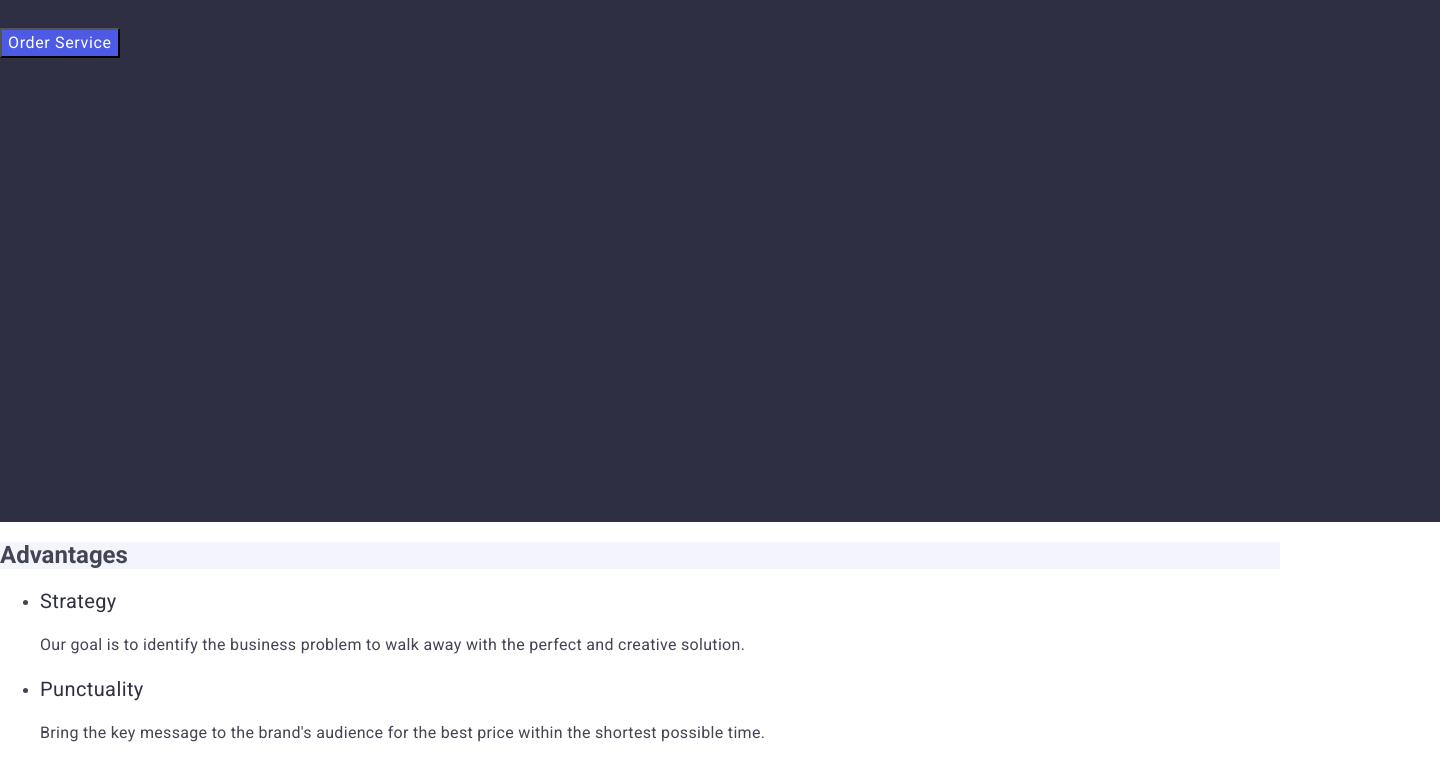
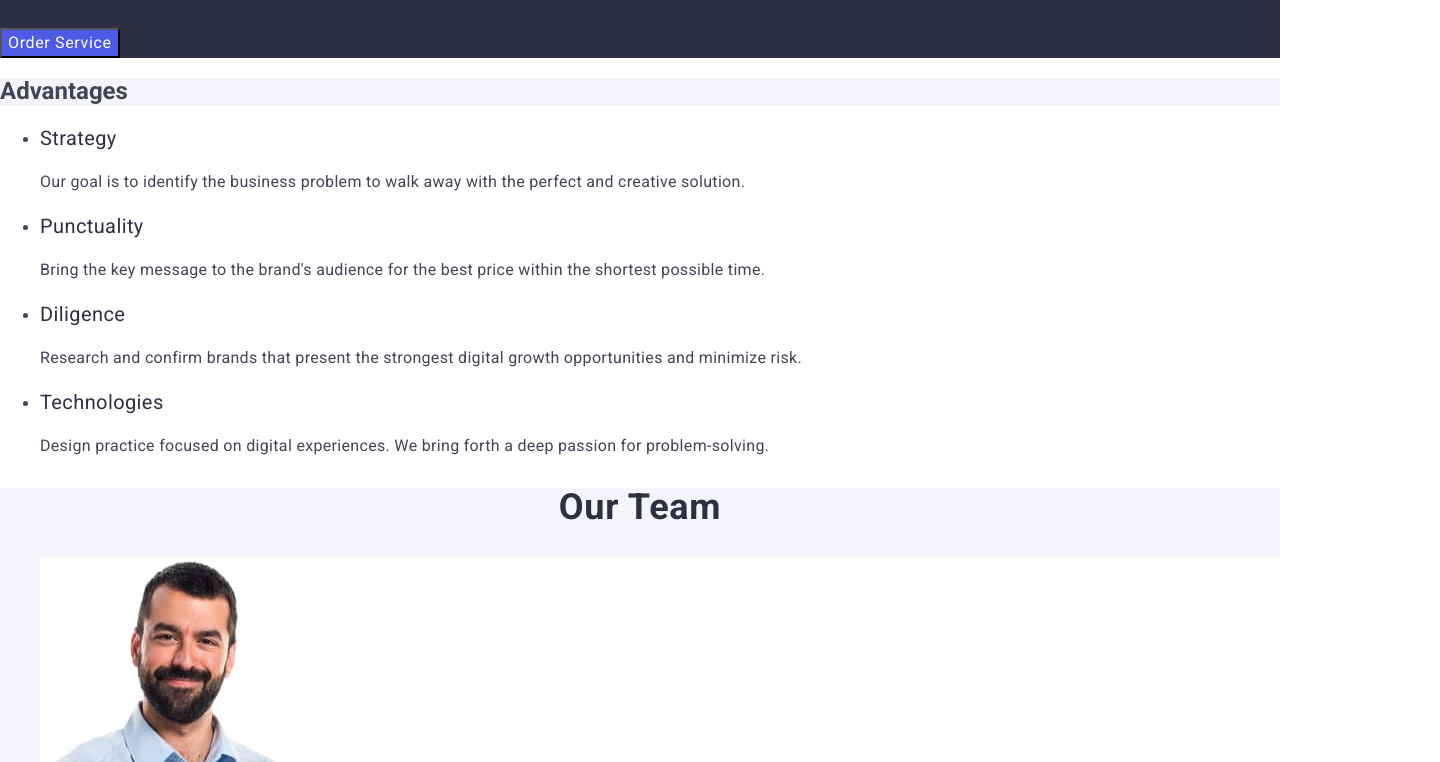
Before and after one commit to Kyrylo0111/goit-markup-hw-02, a plain HTML site: page index.html in a window 1280 px wide. Shown: the part 298-1060 px from the top of the page, 1440 px wide, since content can reach past the window. Drawn offline with nearby package versions, Linux system fonts and the light colour scheme.

Commit message:
updatetwo

```diff
--- a/css/styles.css
+++ b/css/styles.css
@@ -29,7 +29,6 @@ body {
 
   .menu-elements {
 
-  display: flex;
   flex-direction: column;
   background: #fff;
   text-align:  center;
@@ -75,8 +74,6 @@ body {
 
   .box-hero-image {
   box-sizing: content-box;
-  width: 1440px;
-  height: 600px;
   background: #2e2f42;
   }
 
```
